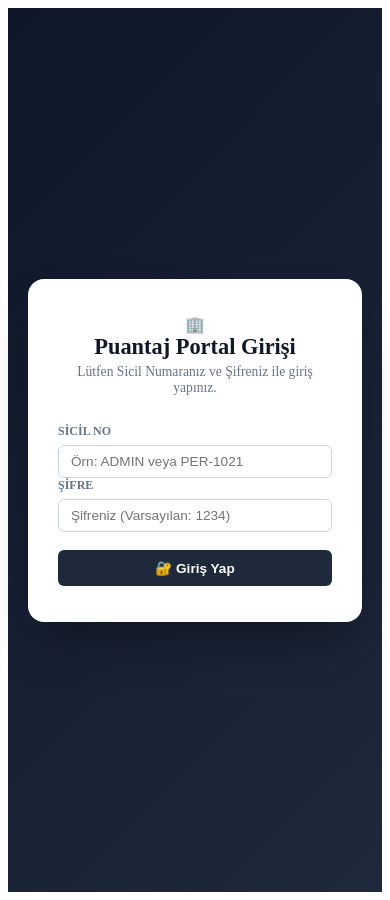
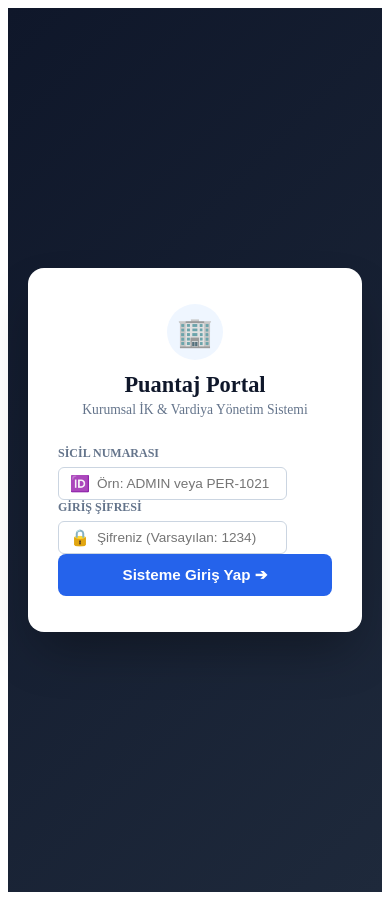
Before and after one commit to farukskya/puantaj-projesi, an Angular app in the folder frontend/: page / in a window 390 px wide. Built offline with nearby package versions, Linux system fonts and the light colour scheme.

Commit message:
Koyu mod ve mobil responsive gorunum duzeltildi

```diff
--- a/frontend/src/app/app.html
+++ b/frontend/src/app/app.html
@@ -1,30 +1,36 @@
 <!-- LOGIN EKRANI -->
-<div class="login-wrapper" *ngIf="!isLoggedIn" [class.dark-theme]="isDarkMode">
+<div class="login-wrapper" *ngIf="!isLoggedIn">
   <div class="login-card">
     <div class="login-header">
-      <span class="brand-icon">🏢</span>
-      <h2>Puantaj Portal Girişi</h2>
-      <p>Lütfen Sicil Numaranız ve Şifreniz ile giriş yapınız.</p>
+      <div class="logo-circle">🏢</div>
+      <h2>Puantaj Portal</h2>
+      <p>Kurumsal İK & Vardiya Yönetim Sistemi</p>
     </div>
     <div class="login-body">
       <div class="form-group mb-3">
-        <label>SİCİL NO</label>
-        <input type="text" class="form-control" [(ngModel)]="loginSicil" placeholder="Örn: ADMIN veya PER-1021" />
+        <label>SİCİL NUMARASI</label>
+        <div class="input-with-icon">
+          <span class="input-icon">🆔</span>
+          <input type="text" class="form-control" [(ngModel)]="loginSicil" placeholder="Örn: ADMIN veya PER-1021" />
+        </div>
       </div>
-      <div class="form-group mb-3">
-        <label>ŞİFRE</label>
-        <input type="password" class="form-control" [(ngModel)]="loginSifre" placeholder="Şifreniz (Varsayılan: 1234)" (keyup.enter)="girisYap()" />
+      <div class="form-group mb-4">
+        <label>GİRİŞ ŞİFRESİ</label>
+        <div class="input-with-icon">
+          <span class="input-icon">🔒</span>
+          <input type="password" class="form-control" [(ngModel)]="loginSifre" placeholder="Şifreniz (Varsayılan: 1234)" (keyup.enter)="girisYap()" />
+        </div>
       </div>
       <div class="alert alert-danger" *ngIf="loginHata">
         {{ loginHata }}
       </div>
-      <button class="btn-navy w-100" (click)="girisYap()">🔐 Giriş Yap</button>
+      <button class="btn-login" (click)="girisYap()">Sisteme Giriş Yap ➔</button>
     </div>
   </div>
 </div>
 
 <!-- UYGULAMA ARAYÜZÜ -->
-<div class="layout-wrapper" *ngIf="isLoggedIn" [class.dark-theme]="isDarkMode">
+<div class="layout-wrapper" *ngIf="isLoggedIn">
   <!-- Sol Menü -->
   <aside class="sidebar">
     <div class="brand">
@@ -140,8 +146,9 @@
 
           <div class="header-actions">
             <!-- Arama Kutusu -->
-            <div class="search-box">
-              <input type="text" class="form-control-search" [(ngModel)]="aramaMetni" placeholder="🔍 Personel ara (Ad/Sicil)..." />
+            <div class="pretty-search">
+              <span class="search-icon">🔍</span>
+              <input type="text" class="pretty-search-input" [(ngModel)]="aramaMetni" placeholder="Personel ismi veya sicil no ile ara..." />
             </div>
 
             <button class="btn-navy" (click)="topluKaydet()" [disabled]="isSaving || personelListesi.length === 0">
@@ -309,22 +316,22 @@
     <div *ngIf="aktifSekme === 'profil'">
       <div class="card max-w-600">
         <div class="card-header">
-          <h3>👤 Profil ve Güvenlik Ayarları</h3>
+          <h3>🔒 Güvenlik ve Şifre Ayarları</h3>
         </div>
         <div class="card-body">
           <div class="form-group mb-3">
-            <label>SİCİL NUMARASI (DEĞİŞTİRİLEMEZ)</label>
+            <label>SİCİL NUMARASI</label>
             <input type="text" class="form-control" [value]="currentUser?.sicilNo" disabled />
           </div>
           <div class="form-group mb-3">
-            <label>AD SOYAD</label>
-            <input type="text" class="form-control" [(ngModel)]="profilAdSoyad" disabled />
+            <label>AD SOYAD (KİLİTLİ)</label>
+            <input type="text" class="form-control" [value]="currentUser?.adSoyad" disabled />
           </div>
           <div class="form-group mb-3">
-            <label>GİRİŞ ŞİFRESİ</label>
-            <input type="password" class="form-control" [(ngModel)]="profilSifre" />
+            <label>YENİ GİRİŞ ŞİFRESİ</label>
+            <input type="password" class="form-control" [(ngModel)]="profilSifre" placeholder="Yeni şifrenizi giriniz..." />
           </div>
-          <button class="btn-navy w-100 mt-3" (click)="profilKaydet()">💾 Değişiklikleri Kaydet</button>
+          <button class="btn-navy w-100 mt-3" (click)="profilKaydet()">🔑 Şifreyi Güncelle</button>
         </div>
       </div>
     </div>
--- a/frontend/src/app/app.scss
+++ b/frontend/src/app/app.scss
@@ -6,6 +6,7 @@
   font-family: 'Inter', -apple-system, BlinkMacSystemFont, 'Segoe UI', Roboto, sans-serif;
   background-color: #f8fafc;
   color: #0f172a;
+  transition: background-color 0.3s ease, color 0.3s ease;
 }
 
 /* ==========================================
@@ -119,6 +120,7 @@
   display: flex;
   flex-direction: column;
   gap: 16px;
+  flex-shrink: 0;
 
   .brand {
     display: flex;
@@ -197,6 +199,7 @@
   display: flex;
   align-items: center;
   gap: 12px;
+  flex-wrap: wrap;
 }
 
 /* ARAMA KUTUSU */
@@ -290,9 +293,16 @@
   }
 }
 
+.table-responsive {
+  width: 100%;
+  overflow-x: auto;
+  -webkit-overflow-scrolling: touch;
+}
+
 .custom-table {
   width: 100%;
   border-collapse: collapse;
+  min-width: 650px;
 
   th, td {
     padding: 12px 14px;
@@ -306,13 +316,8 @@
     font-weight: 600;
   }
 
-  tr.row-sunday {
-    background-color: #f8fafc;
-  }
-
-  tr.row-holiday {
-    background-color: #f0fdf4;
-  }
+  tr.row-sunday { background-color: #f8fafc; }
+  tr.row-holiday { background-color: #f0fdf4; }
 }
 
 .badge {
@@ -331,7 +336,7 @@
 /* İK İSTATİSTİK KARTLARI */
 .ik-summary-cards {
   display: grid;
-  grid-template-columns: repeat(auto-fit, minmax(160px, 1fr));
+  grid-template-columns: repeat(auto-fit, minmax(150px, 1fr));
   gap: 12px;
   margin-bottom: 20px;
 }
@@ -345,8 +350,8 @@
   flex-direction: column;
   align-items: center;
 
-  .count { font-size: 1.25rem; font-weight: 800; }
-  .label { font-size: 0.75rem; color: #64748b; margin-top: 4px; }
+  .count { font-size: 1.2rem; font-weight: 800; text-align: center; }
+  .label { font-size: 0.75rem; color: #64748b; margin-top: 4px; text-align: center; }
 
   &.purple .count { color: #8b5cf6; }
   &.blue .count { color: #2563eb; }
@@ -377,27 +382,19 @@
   }
 }
 
+/* BUTONLAR */
 .btn-navy {
   background-color: #1e293b;
   color: white;
   border: none;
-  padding: 10px 16px;
+  padding: 8px 16px;
   border-radius: 6px;
   font-size: 0.85rem;
   font-weight: 600;
   cursor: pointer;
-  margin-top: 18px; /* Input ile butonun arasını açar */
-  width: 100%;       /* Butonu kart genişliğince yayar */
-  transition: background-color 0.2s ease;
 
-  &:hover {
-    background-color: #0f172a;
-  }
-
-  &:disabled {
-    opacity: 0.6;
-    cursor: not-allowed;
-  }
+  &:hover { background-color: #0f172a; }
+  &:disabled { opacity: 0.6; cursor: not-allowed; }
 }
 
 .btn-green {
@@ -409,11 +406,8 @@
   font-size: 0.85rem;
   font-weight: 600;
   cursor: pointer;
-  transition: background-color 0.2s ease;
 
-  &:hover {
-    background-color: #047857;
-  }
+  &:hover { background-color: #047857; }
 }
 
 .btn-sm-action {
@@ -425,9 +419,12 @@
   font-size: 0.75rem;
   cursor: pointer;
 
-  &:hover {
-    background-color: #cbd5e1;
-  }
+  &:hover { background-color: #cbd5e1; }
+}
+
+.btn-theme-toggle {
+  background-color: rgba(255, 255, 255, 0.08) !important;
+  color: #f8fafc !important;
 }
 
 .btn-logout { margin-top: auto; color: #ef4444 !important; }
@@ -444,25 +441,20 @@
   box-shadow: 0 10px 15px -3px rgba(0, 0, 0, 0.2);
   z-index: 1000;
 
-  .toast-content {
-    display: flex;
-    align-items: center;
-    gap: 10px;
-  }
-
+  .toast-content { display: flex; align-items: center; gap: 10px; }
   .toast-text {
     strong { font-size: 0.9rem; display: block; }
     p { margin: 2px 0 0 0; font-size: 0.8rem; }
   }
 }
+
 /* ==========================================
-   KOYU MOD (DARK THEME) STİLLERİ
+   KOYU MOD (DARK THEME) UYARLAMALARI
    ========================================== */
 body.dark-theme {
   background-color: #090d16 !important;
   color: #f1f5f9 !important;
 
-  /* Kartlar */
   .card {
     background-color: #151d2a !important;
     border-color: #263346 !important;
@@ -475,7 +467,6 @@
     }
   }
 
-  /* Input, Select ve Arama Kutuları */
   .form-control, .form-control-sm, .pretty-search-input {
     background-color: #0f172a !important;
     border-color: #263346 !important;
@@ -487,7 +478,6 @@
     }
   }
 
-  /* Tablolar */
   .custom-table {
     th {
       background-color: #0f172a !important;
@@ -502,24 +492,62 @@
     tr.row-holiday { background-color: #062319 !important; }
   }
 
-  /* İK Sayaç Kartları */
   .summary-card {
     background-color: #151d2a !important;
     border-color: #263346 !important;
     .label { color: #94a3b8 !important; }
   }
 
-  /* Login Kartı */
-  .login-card {
-    background-color: #151d2a !important;
+  .btn-sm-action {
+    background-color: #263346 !important;
     color: #f8fafc !important;
-    .login-header h2 { color: #f8fafc !important; }
-    .login-header p { color: #94a3b8 !important; }
-    .login-header .logo-circle { background-color: #1e293b !important; }
   }
 }
 
-.btn-theme-toggle {
-  background-color: rgba(255, 255, 255, 0.08) !important;
-  color: #f8fafc !important;
+/* ==========================================
+   MOBİL (RESPONSIVE) TASARIM
+   ========================================== */
+@media (max-width: 768px) {
+  .layout-wrapper {
+    flex-direction: column;
+  }
+
+  .sidebar {
+    width: 100%;
+    box-sizing: border-box;
+    padding: 16px;
+
+    .nav-menu {
+      flex-direction: row;
+      flex-wrap: wrap;
+
+      .nav-item {
+        flex: 1 1 calc(50% - 8px);
+        font-size: 0.8rem;
+        padding: 8px 10px;
+      }
+    }
+  }
+
+  .content-area {
+    padding: 12px;
+  }
+
+  .card-header-flex {
+    flex-direction: column;
+    align-items: stretch !important;
+
+    .header-actions {
+      flex-direction: column;
+      align-items: stretch;
+
+      .pretty-search, .pretty-search-input {
+        width: 100% !important;
+      }
+    }
+  }
+
+  .ik-summary-cards {
+    grid-template-columns: repeat(2, 1fr);
+  }
 }
--- a/frontend/src/app/app.ts
+++ b/frontend/src/app/app.ts
@@ -41,11 +41,8 @@
 
   isDarkMode: boolean = false;
   aramaMetni: string = '';
-
   aktifSekme: 'gunluk' | 'aylik' | 'profil' = 'gunluk';
 
-  // Profil Düzenleme Modeli
-  profilAdSoyad: string = '';
   profilSifre: string = '';
 
   secilenTarih: string = '2026-08-12';
@@ -105,7 +102,6 @@
     }
   }
 
-  // Anlık Personel Filtreleyici
   get filtrelenmisPersoneller(): Personel[] {
     if (!this.aramaMetni.trim()) return this.personelListesi;
     const q = this.aramaMetni.toLowerCase().trim();
@@ -140,7 +136,6 @@
 
     if (foundUser && (this.loginSifre === (foundUser as Personel).sifre || this.loginSifre === '1234')) {
       this.currentUser = foundUser;
-      this.profilAdSoyad = this.currentUser.adSoyad;
       this.profilSifre = this.currentUser.sifre || '1234';
       this.isLoggedIn = true;
 
@@ -165,13 +160,14 @@
     this.currentUser = null;
     this.loginSicil = '';
     this.loginSifre = '';
+    document.body.classList.remove('dark-theme');
+    this.isDarkMode = false;
   }
 
   profilKaydet() {
     if (this.currentUser) {
-      this.currentUser.adSoyad = this.profilAdSoyad;
       this.currentUser.sifre = this.profilSifre;
-      this.toastMessage = 'Profil bilgileriniz başarıyla güncellendi!';
+      this.toastMessage = 'Giriş şifreniz başarıyla güncellendi!';
       this.showSuccessToast = true;
       setTimeout(() => this.showSuccessToast = false, 3000);
     }
```
